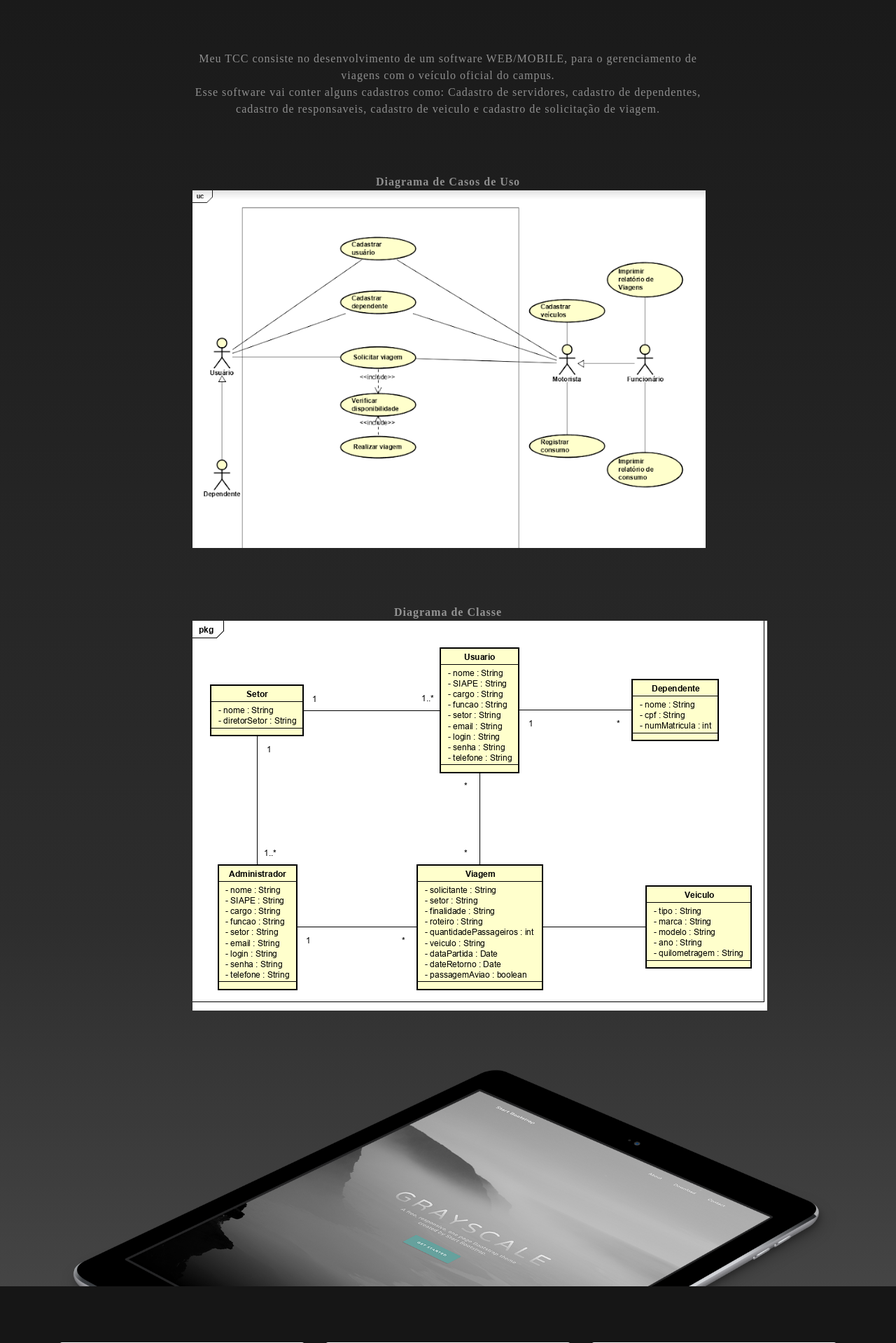
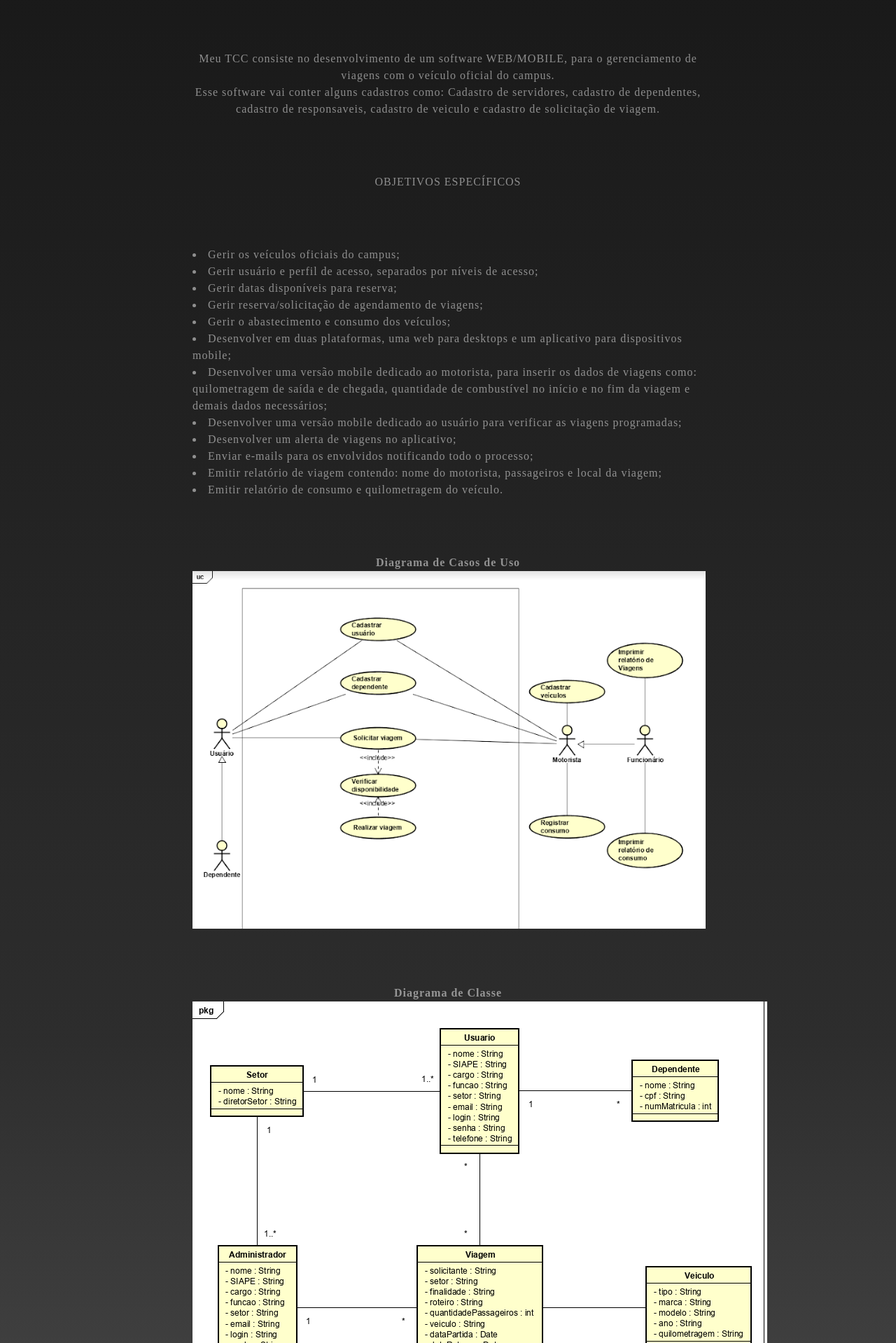
Before and after one commit to ramosmatheus/Phyton, a Django app: page /sobre/ in a window 1280 px wide. Shown: the part 1078-2997 px from the top of the page at 70% size. Run offline with Django 3.2, Linux system fonts and the light colour scheme; some libraries are stand-ins or nearby versions.

Commit message:
Arrumando coisas

```diff
--- a/Adotar/animais/templates/curriculum.html
+++ b/Adotar/animais/templates/curriculum.html
@@ -114,12 +114,12 @@
 
           <div class="row">
             <div class="col">
-              <li >Sei jogar</li>
-              <li >abilidades com tecnologias.</li>
+              <li >Não tenho nenhuma.</li>
+              <li >Não tenho nenhuma.</li>
             </div>
 
             <div class="col">
-              <li >Faço um arroz top.</li>
+              <li >Sei fazer miojo.</li>
               <li >Sei dormir bastante.</li>
             </div>
           </div>
--- a/Adotar/animais/templates/inicio.html
+++ b/Adotar/animais/templates/inicio.html
@@ -32,7 +32,7 @@
           <div class="d-flex h-100">
             <div class="project-text w-100 my-auto text-center text-lg-left">
               <h4 class="text-white">Angular</h4>
-              <p class="mb-0 text-white-50">Angular é uma plataforma de aplicações web de código-fonte aberto e front-end baseado em TypeScript liderado pela Equipe Angular do Google e por uma comunidade de indivíduos e corporações.</p>
+              <p class="mb-0 text-white-50">Angular é uma plataforma de aplicações web de código-fonte aberto e front-end baseado em TypeScript liderado pela Equipe Angular do Google e por uma comunidade de indivíduos.</p>
               <hr class="d-none d-lg-block mb-0 ml-0">
             </div>
           </div>
--- a/Adotar/animais/templates/sobre.html
+++ b/Adotar/animais/templates/sobre.html
@@ -17,6 +17,21 @@
           Esse software vai conter alguns cadastros como: Cadastro de servidores, cadastro de dependentes, cadastro de responsaveis, cadastro de veiculo e cadastro de solicitação de viagem.<br />
         </p>
         <p class="text-white-50">
+          OBJETIVOS ESPECÍFICOS
+          <li class="text-white-50" style="text-align:left">Gerir os veículos oficiais do campus;</li>
+          <li class="text-white-50" style="text-align:left">Gerir usuário e perfil de acesso, separados por níveis de acesso;</li>
+          <li class="text-white-50" style="text-align:left">Gerir datas disponíveis para reserva;</li>
+          <li class="text-white-50" style="text-align:left">Gerir reserva/solicitação de agendamento de viagens;</li>
+          <li class="text-white-50" style="text-align:left">Gerir o abastecimento e consumo dos veículos;</li>
+          <li class="text-white-50" style="text-align:left">Desenvolver em duas plataformas, uma web para desktops e um aplicativo para dispositivos mobile;</li>
+          <li class="text-white-50" style="text-align:left">Desenvolver uma versão mobile dedicado ao motorista, para inserir os dados de viagens como: quilometragem de saída e de chegada, quantidade de combustível no início e no fim da viagem e demais dados necessários;</li>
+          <li class="text-white-50" style="text-align:left">Desenvolver uma versão mobile dedicado ao usuário para verificar as viagens programadas;</li>
+          <li class="text-white-50" style="text-align:left">Desenvolver um alerta de viagens no aplicativo;</li>
+          <li class="text-white-50" style="text-align:left">Enviar e-mails para os envolvidos notificando todo o processo;</li>
+          <li class="text-white-50" style="text-align:left">Emitir relatório de viagem contendo: nome do motorista, passageiros e local da viagem;</li>
+          <li class="text-white-50" style="text-align:left">Emitir relatório de consumo e quilometragem do veículo.</li>
+        </p>
+        <p class="text-white-50">
           <strong>Diagrama de Casos de Uso</strong>
           <img src="{%static 'img/casoDeUso.png' %}" alt="">
         </p>
@@ -27,7 +42,6 @@
 
       </div>
     </div>
-    <img src="{% static 'img/ipad.png' %}" class="img-fluid" alt="">
   </div>
 </section>
 {% endblock %}
```
